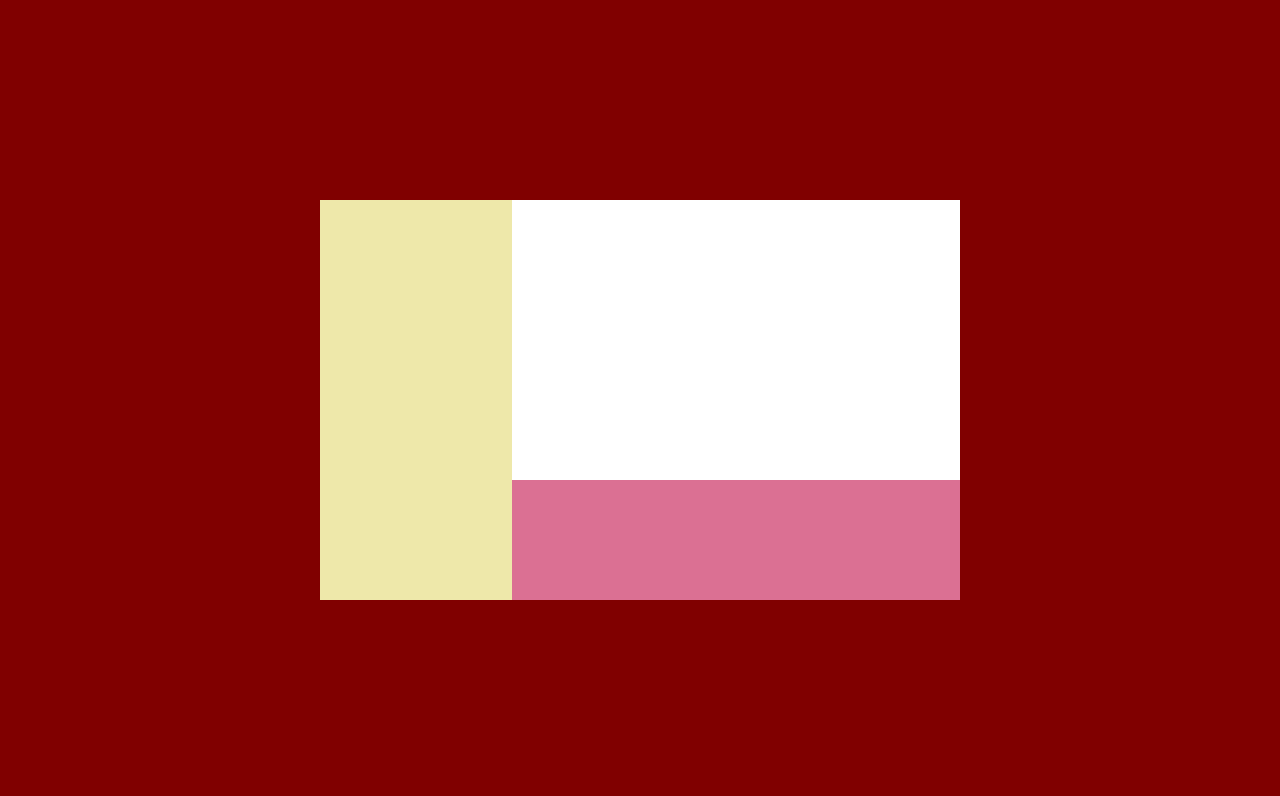
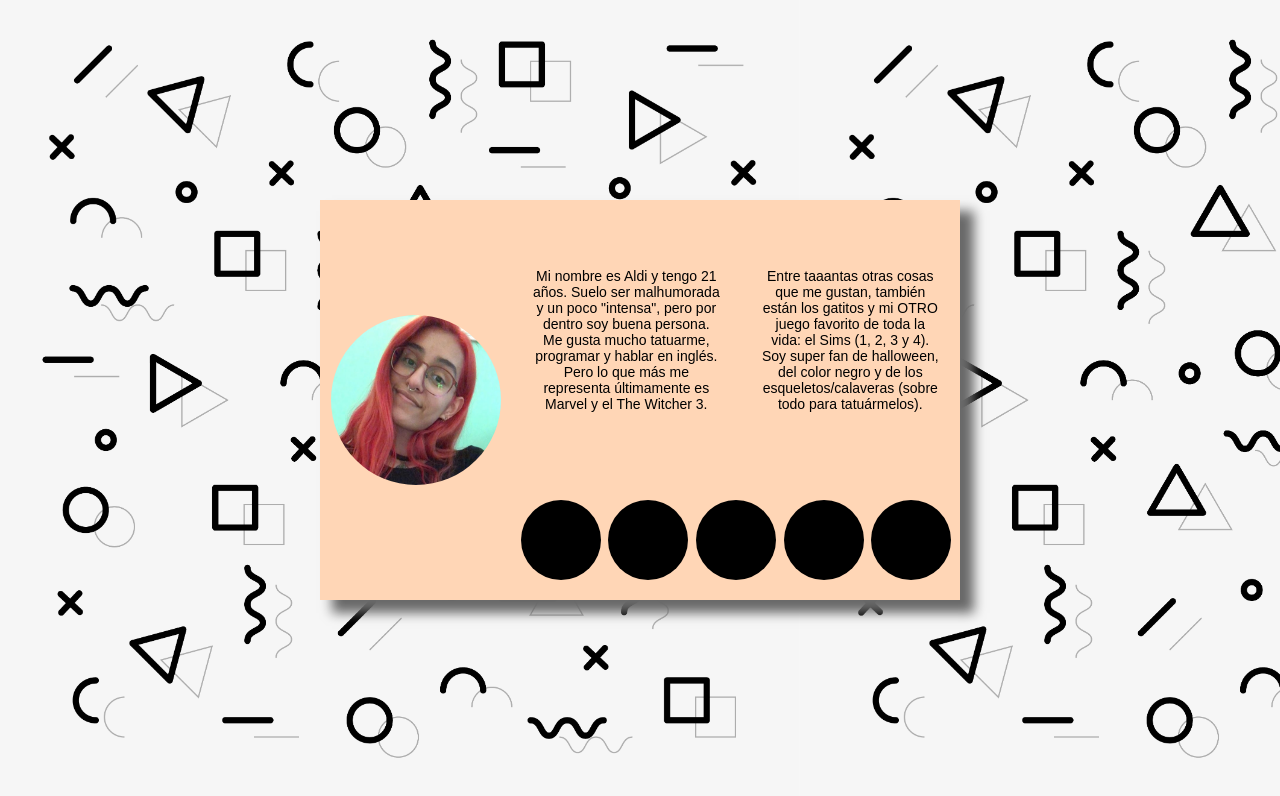
Before and after one commit to aldilafuente/Personal-Card, a plain HTML site: page index.html in a window 1280 px wide. Drawn offline with Linux system fonts and the light colour scheme; a web font is replaced by a local one.

Commit message:
Ordenando un poco

```diff
--- a/index.html
+++ b/index.html
@@ -10,46 +10,49 @@
 </head>
 
 <body>
-    <div class="contenedor">
-        <!-- contiene a toda la tarjeta, sería como el BODY-->
-        <div class="card">
-            <!-- esta es la tarjeta, bien ubicada en el centro de la pantalla -->
+    <div class="contenedor"><!-- contiene a toda la tarjeta, sería como el BODY-->
 
-            <div class="avatar">
-                <!-- div con el avatar -->
-                <!-- <img src="img/aldi.jpg" alt="foto avatar" /> -->
+        <div class="card"> <!-- esta es la tarjeta, bien ubicada en el centro de la pantalla -->
+
+            <div class="avatar"> <!-- div con el avatar -->
+                <div class="profPic">
+                    <img src="img/aldi.jpg" alt="foto avatar" />
+                </div>
             </div>
 
             <div class="descripcion">
 
                 <div class="parrafos">
-                    <!-- <p>
+                    <p>
                         Mi nombre es Aldi y tengo 21 años. Suelo ser malhumorada y un poco
                         "intensa", pero por dentro soy buena persona. Me gusta mucho tatuarme, programar
-                        y hablar en inglés. Pero lo que más me representa últimamente es marvel y
-                        el The Witcher 3, un juego (el mejor, en mi opinión) para pc y consolas.
+                        y hablar en inglés. Pero lo que más me representa últimamente es Marvel y
+                        el The Witcher 3.
                     </p>
                     <p>
                         Entre taaantas otras cosas que me gustan, también están los gatitos y mi
-                        OTRO juego favorito de toda la vida: el sims (1, 2, 3 y 4). Soy super fan de
-                        halloween, del color negro y de los esqueletos (sobre todo para tatuármelos).
-                    </p> -->
+                        OTRO juego favorito de toda la vida: el Sims (1, 2, 3 y 4). Soy super fan de
+                        halloween, del color negro y de los esqueletos/calaveras (sobre todo para tatuármelos).
+                    </p>
                 </div>
 
-                <div class="imagenes">
+                <div class="fotitos">
                     <!-- <div class="fotos">
                         <img class="pic" src="img/code.jpg" alt="coding"/>
                         <img class="pic" src="img/tw3.jpg" alt="the witcher 3" />
                     </div>
-
                     <div class="centro">
                         <img class="pic" src="img/sims.svg" alt="sims"/>
                     </div>
-
                     <div class="fotos">
                         <img class="pic" src="img/marvel.svg" alt="marvel"/>
                         <img class="pic" src="img/skeleton.jpg" alt="skeleton"/>
                     </div> -->
+                    <div class="pic"></div>
+                    <div class="pic"></div>
+                    <div class="pic"></div>
+                    <div class="pic"></div>
+                    <div class="pic"></div>
 
                 </div>
 
--- a/sass/estilo.scss
+++ b/sass/estilo.scss
@@ -56,7 +56,7 @@
 //     @include flex(column, center, center);
 //     width: 60%;
 //     margin-left: 70px;
-//     font-family: 'Monda', sans-serif;
+//
 
 //     .parrafos {
 //         @include centrar();
@@ -146,39 +146,83 @@ html, body {
     padding: 0;
 }
 
+p {
+    margin: 0;
+}
+
 .contenedor {
     height: 100vh;
-    background: maroon;
+    background: url(../img/pattern.jpg);
+    background-size: contain;
     display: flex;
     justify-content: center;
     align-items: center;
 }
 
 .card {
+    display: flex;
     width: 50%;
     height: 400px;
-    background: #000;
-    display: flex;
+    background: #ffd6b6;
+    -webkit-box-shadow: 13px 12px 11px 1px rgba(105,105,105,1);
+    -moz-box-shadow: 13px 12px 11px 1px rgba(105,105,105,1);
+    box-shadow: 13px 12px 11px 1px rgba(105,105,105,1);
 }
 
 .avatar {
+    display: flex;
+    justify-content: center;
+    align-items: center;
     width: 30%;
-    height: 400px;
-    background: palegoldenrod;
+    height: auto;
+}
+
+.profPic {
+    border-radius: 50%;
+    width: 170px;
+    height: 170px;
+    overflow: hidden;
+    // background: paleturquoise;
+}
+
+.profPic img {
+    width: 100%;
+    height: 100%;
 }
 
 .descripcion {
+    display: flex;
+    flex-direction: column;
     width: 70%;
-    height: 400px;
-    background: rosybrown;
+    height: auto;
+    background: #ffd6b6;
 }
 
 .parrafos {
+    display: flex;
+    justify-content: center;
+    align-items: center;
     height: 70%;
-    background: white;
 }
 
-.imagenes {
+.parrafos p {
+    text-align: center;
+    padding: 20px;
+    font-family: 'Monda', sans-serif;
+    font-size: 14px;
+}
+
+.fotitos {
+    display: flex;
+    justify-content: space-around;
+    align-items: center;
+    padding: 0 5px 0 5px;
     height: 30%;
-    background: palevioletred;
 }
+
+.fotitos .pic {
+    width: 80px;
+    height: 80px;
+    border-radius: 50%;
+    background: black;
+}
```
Also changed, not shown: css/estilo.css.
